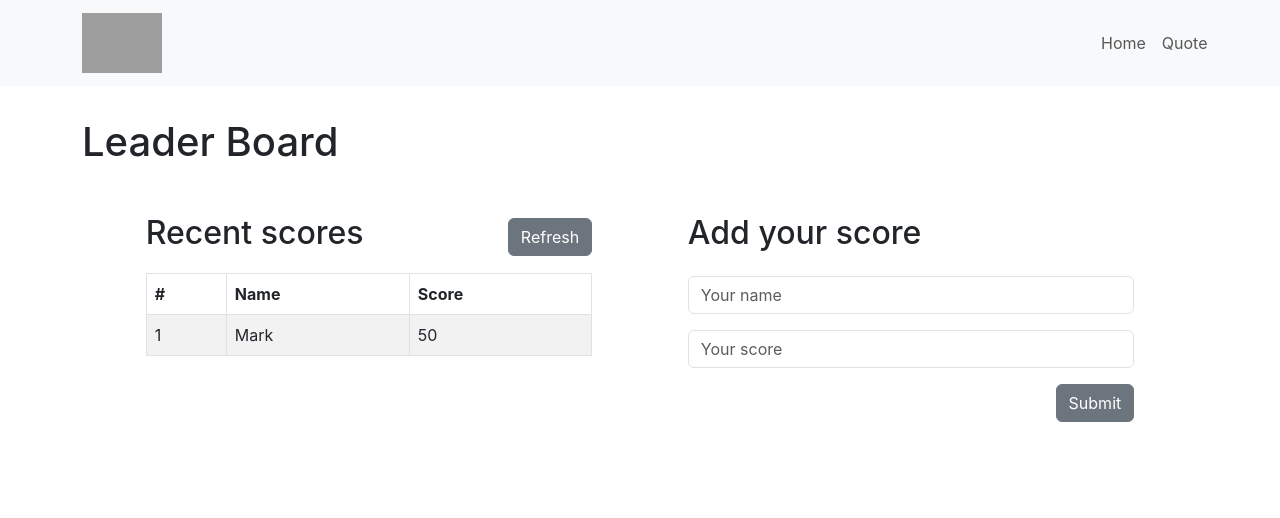
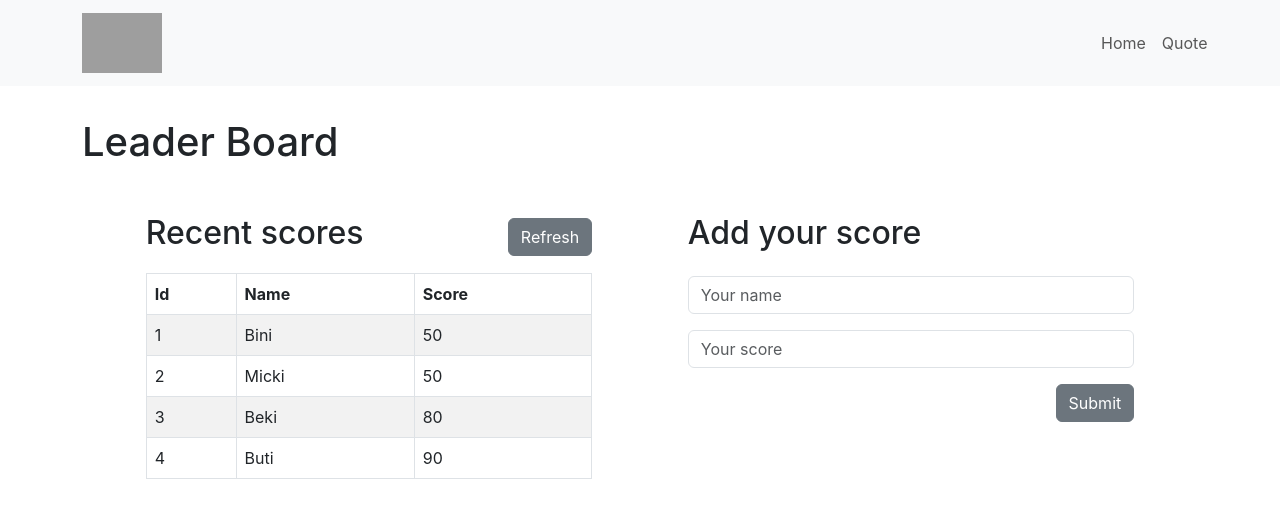
Before and after one commit to binyamolango/leader-board2, a React (Create React App) app: page / in a window 1280 px wide. Shown: the top 518 px of the page. Built offline with nearby package versions, Linux system fonts and the light colour scheme; grey boxes are pictures that could not be loaded.

Commit message:
Add props

```diff
--- a/src/components/RecentScore.js
+++ b/src/components/RecentScore.js
@@ -1,7 +1,31 @@
 import Button from "react-bootstrap/Button";
 import Table from 'react-bootstrap/Table';
+import RecentScoreList from "./RecentScoreList";
 
 const Score = () => {
+  const scores = [
+    {
+      id: 1,
+      name: "Bini",
+      score: 50
+    },
+    {
+      id: 2,
+      name: "Micki",
+      score: 50
+    },
+    {
+      id: 3,
+      name: "Beki",
+      score: 80
+    },
+    {
+      id: 4,
+      name: "Buti",
+      score: 90
+    }
+  ];
+
   return (
     <div className="recent-score">
       <div className="refresh">
@@ -11,17 +35,13 @@ const Score = () => {
       <Table striped bordered hover>
         <thead>
           <tr>
-            <th>#</th>
+            <th>Id</th>
             <th>Name</th>
             <th>Score</th>
           </tr>
         </thead>
         <tbody>
-          <tr>
-            <td>1</td>
-            <td>Mark</td>
-            <td>50</td>
-          </tr>
+          <RecentScoreList scores={scores} />
         </tbody>
       </Table>
     </div>
--- /dev/null
+++ b/src/components/RecentScoreList.js
@@ -0,0 +1,14 @@
+const RecentScoreList = (props) => {
+  const { scores } = props;
+  return (
+    scores.map(score => (
+      <tr key={score.id}>
+        <td>{score.id}</td>
+        <td>{score.name}</td>
+        <td>{score.score}</td>
+      </tr>
+    ))
+  );
+}
+
+export default RecentScoreList;
```
